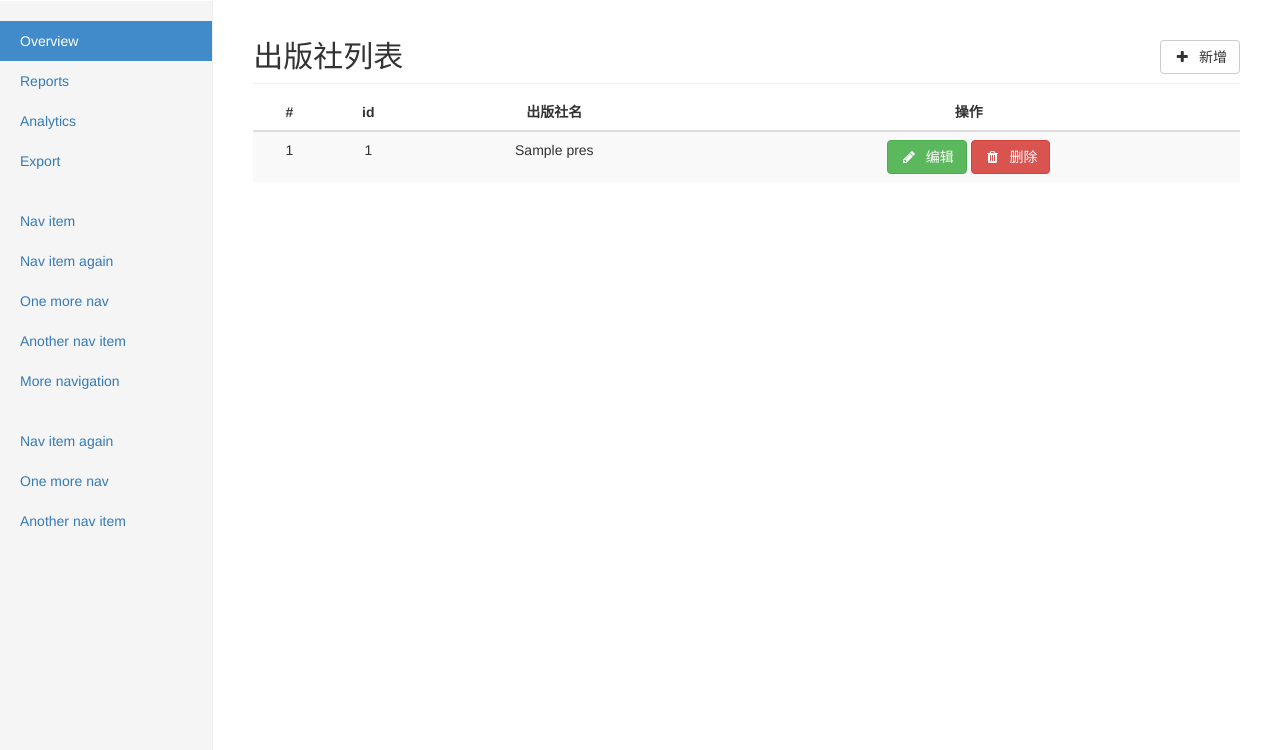
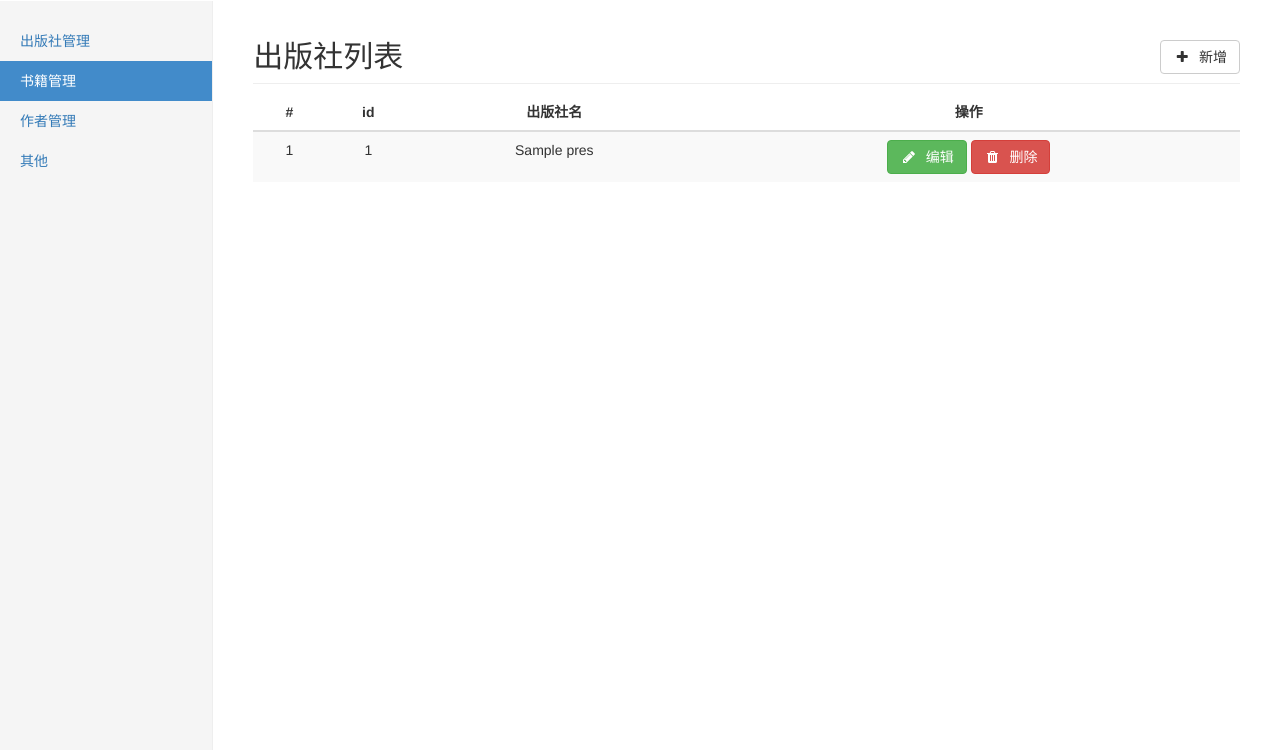
Before and after one commit to Benjamin142857/Web-Django, a Django app: page /press_list/ in a window 1280 px wide. Shown: the part 50-800 px from the top of the page. Run offline with Django 3.2, Linux system fonts and the light colour scheme; tables that the repository leaves empty hold one stand-in row (values such as "Sample post"); some libraries are stand-ins or nearby versions.

Commit message:
201905231230

```diff
--- a/Web_Django/urls.py
+++ b/Web_Django/urls.py
@@ -32,5 +32,5 @@ urlpatterns = [
 
 
     # 临时测试
-    url(r'^test/', app01.test),
+    url(r'^test1/', app01.test1),
 ]
--- a/app01/templatetags/app01_filter.py
+++ b/app01/templatetags/app01_filter.py
@@ -15,9 +15,7 @@ def add_str(value, string):
 
 
 @register.simple_tag()
-def join_str(*args, **kwargs):
-    print(args)
-    print(kwargs)
+def join_str(*args):
 
     ret = ''
 
@@ -27,5 +25,14 @@ def join_str(*args, **kwargs):
     return ret
 
 
+@register.inclusion_tag(filename='inclusion_tags/pagination.html')
+def pagination(page, now_page):
+    return {'page_list': range(1, page+1), 'now_page': now_page}
+
+
+@register.inclusion_tag(filename='inclusion_tags/left-menu.html')
+def left_menu(select):
+    return {'select': select}
+
 if __name__ == '__main__':
     pass
--- a/app01/views.py
+++ b/app01/views.py
@@ -1,27 +1,29 @@
 from django.shortcuts import render, HttpResponse, redirect
 from django.views import View
 from app01 import models as app01
-
+from utils import bjm
 
 def login(request):
     return render(request, 'login.html')
 
 
-def test(request):
-
+def test1(request):
+    page = 12
+    now_page = bjm.get_page(request.GET.get('page'), page)
     temp_lst = [str(i)*3 for i in range(16)]
 
-    ret_data = {
-        'name': 'benjamin',
-        'size': '12345678',
-        'list': [temp_lst[i:i+4] for i in range(len(temp_lst)) if i%4 == 0],
-    }
-    ret = render(request, 'test.html', ret_data)
-    ret2 = HttpResponse('forbid', status=404)
-    print(ret)
-    print(type(ret))
-    print(ret2)
-    print(type(ret2))
+    if now_page:
+        ret_data = {
+            'name': 'benjamin',
+            'size': '12345678',
+            'list': [temp_lst[i:i + 4] for i in range(len(temp_lst)) if i % 4 == 0],
+            'page': page,
+            'now_page': now_page,
+        }
+        ret = render(request, 'test1.html', ret_data)
+    else:
+        ret = HttpResponse('页面不存在', status=404)
+
     return ret
 
 
@@ -33,7 +35,7 @@ def press_list(request):
         'test': '2',
     }
 
-    return render(request, 'press_list.html', ret_data)
+    return render(request, 'press/press_list.html', ret_data)
 
 
 def press_edit(request):
@@ -52,7 +54,7 @@ def press_edit(request):
                 'name': press_obj.name,
             }
 
-            ret = render(request, 'press_edit.html', ret_data)
+            ret = render(request, 'press/press_edit.html', ret_data)
 
         # 不存在此ID的出版社
         else:
@@ -110,7 +112,7 @@ def press_add(request):
 
     # 出版社编辑页面GET请求
     if request.method == 'GET':
-        ret = render(request, 'press_add.html')
+        ret = render(request, 'press/press_add.html')
 
         return ret
 
--- /dev/null
+++ b/templates/base.html
@@ -0,0 +1,67 @@
+<!DOCTYPE html>
+<html lang="zh-CN">
+<head>
+    <meta charset="UTF-8">
+    <meta name="author" content="Benjamin142857">
+    <meta name="viewport" content="width=device-width, initial-scale=1, maximum-scale=1, user-scalable=no">
+
+    {% block page-head %}
+    {% endblock %}
+
+
+    {% load static %}
+    <link rel="stylesheet" href="{% get_static_prefix %}vendor/normalize.css">
+    <link rel="stylesheet" href="{% get_static_prefix %}vendor/bootstrap-3.3.7/css/bootstrap.min.css">
+    <link rel="stylesheet" href="{% get_static_prefix %}vendor/font-awesome-4.7.0/css/font-awesome.min.css">
+    <link rel="stylesheet" href="{% get_static_prefix %}press/css/dashboard.css">
+
+    {% block page-css %}
+    {% endblock %}
+</head>
+
+<body>
+    <nav class="navbar navbar-inverse navbar-fixed-top">
+        <div class="container-fluid">
+            <div class="navbar-header">
+                <button type="button" class="navbar-toggle collapsed" data-toggle="collapse" data-target="#navbar" aria-expanded="false" aria-controls="navbar">
+                    <span class="sr-only">Toggle navigation</span>
+                    <span class="icon-bar"></span>
+                    <span class="icon-bar"></span>
+                    <span class="icon-bar"></span>
+                </button>
+                <a class="navbar-brand" href="https://v3.bootcss.com/examples/dashboard/#">Bibrary 图书管理系统</a>
+            </div>
+            <div id="navbar" class="navbar-collapse collapse">
+                <ul class="nav navbar-nav navbar-right">
+                    <li><a href="https://v3.bootcss.com/examples/dashboard/#">Dashboard</a></li>
+                    <li><a href="https://v3.bootcss.com/examples/dashboard/#">Settings</a></li>
+                    <li><a href="https://v3.bootcss.com/examples/dashboard/#">Profile</a></li>
+                    <li><a href="https://v3.bootcss.com/examples/dashboard/#">Help</a></li>
+                </ul>
+                <form class="navbar-form navbar-right">
+                    <input type="text" class="form-control" placeholder="Search...">
+                </form>
+            </div>
+        </div>
+    </nav>
+
+    <div class="container-fluid">
+        <div class="row">
+            <div class="col-sm-3 col-md-2 sidebar">
+                {% load app01_filter %}
+                {% left_menu select=2 %}
+            </div>
+
+            <div class="col-sm-9 col-sm-offset-3 col-md-10 col-md-offset-2 main">
+                {% block page-main %}
+                {% endblock %}
+            </div>
+        </div>
+    </div>
+
+    <script src='{% get_static_prefix %}vendor/jquery-3.4.0.min.js'></script>
+    <script src='{% get_static_prefix %}vendor/bootstrap-3.3.7/js/bootstrap.min.js'></script>
+    {% block page-js %}
+    {% endblock %}
+</body>
+</html>
--- /dev/null
+++ b/templates/inclusion_tags/left-menu.html
@@ -0,0 +1,29 @@
+{% if select == 1 %}
+    <ul class="nav nav-sidebar">
+        <li class="active"><a>出版社管理</a></li>
+        <li><a href="#">书籍管理</a></li>
+        <li><a href="#">作者管理</a></li>
+        <li><a href="#">其他</a></li>
+    </ul>
+{% elif select == 2 %}
+    <ul class="nav nav-sidebar">
+        <li><a href="#">出版社管理</a>
+        <li class="active"><a>书籍管理</a></li>
+        <li><a href="#">作者管理</a></li>
+        <li><a href="#">其他</a></li>
+    </ul>
+{% elif select == 3 %}
+    <ul class="nav nav-sidebar">
+        <li><a>出版社管理</a></li>
+        <li><a href="#">书籍管理</a></li>
+        <li class="active"><a>作者管理</a></li>
+        <li><a href="#">其他</a></li>
+    </ul>
+{% elif select == 4 %}
+    <ul class="nav nav-sidebar">
+        <li><a>出版社管理</a></li>
+        <li><a href="#">书籍管理</a></li>
+        <li><a href="#">作者管理</a></li>
+        <li class="active"><a>其他</a></li>
+    </ul>
+{% endif %}
--- /dev/null
+++ b/templates/press/press_list.html
@@ -0,0 +1,54 @@
+{# press_list 出版社列表 #}
+{% extends 'base.html' %}
+
+{# head #}
+{% block page-head %}
+    <meta name="keywords" content="None">
+    <meta name="description" content="Just a test">
+    <link rel="icon" href="http://www.benjamin-stella.cn/static/other/favicon.ico" type="image/x-icon"/>
+    <title>Title</title>
+{% endblock %}
+
+{# static #}
+{% load static %}
+{% block page-css %}
+{% endblock %}
+{% block page-js %}
+{% endblock %}
+
+{# main #}
+{% block page-main %}
+    <h2 class="sub-header">出版社列表 <a href="/press_add/"><button class="btn pull-right btn-default"><i class="fa fa-plus fa-fw"></i>&nbsp; 新增</button></a></h2>
+    <div class="table-responsive">
+        <table class="table table-striped">
+            <thead>
+            <tr>
+                <th class="text-center">#</th>
+                <th class="text-center">id</th>
+                <th class="text-center">出版社名</th>
+                <th class="text-center">操作</th>
+            </tr>
+            </thead>
+            <tbody>
+            {% for press in press_qs %}
+                <tr class="text-center">
+                    <td>{{ forloop.counter }}</td>
+                    <td>{{ press.id }}</td>
+                    <td>{{ press.name }}</td>
+                    <td>
+                        <a href="/press_edit/?id={{ press.id }}" target="_self">
+                            <button class="btn btn-success"><i class="fa fa-pencil fa-fw" aria-hidden="true"></i>&nbsp;
+                                编辑
+                            </button>
+                        </a>
+                        <a href="/press_del/?id={{ press.id }}" target="_self">
+                            <button class="btn btn-danger"><i class="fa fa-trash fa-fw" aria-hidden="true"></i>&nbsp; 删除
+                            </button>
+                        </a>
+                    </td>
+                </tr>
+            {% endfor %}
+            </tbody>
+        </table>
+    </div>
+{% endblock %}
--- a/templates/press_list.html
+++ /dev/null
@@ -1,106 +0,0 @@
-<!DOCTYPE html>
-<html lang="zh-CN">
-<head>
-    <meta charset="UTF-8">
-    <meta name="author" content="Benjamin142857">
-    <meta name="keywords" content="None">
-    <meta name="description" content="Just a test">
-    <meta name="viewport" content="width=device-width, initial-scale=1, maximum-scale=1, user-scalable=no">
-    <link rel="icon" href="http://www.benjamin-stella.cn/static/other/favicon.ico" type="image/x-icon"/>
-    <title>Title</title>
-
-    <link rel="stylesheet" href="/static/vendor/normalize.css">
-    <link rel="stylesheet" href="/static/vendor/bootstrap-3.3.7/css/bootstrap.min.css">
-    <link rel="stylesheet" href="/static/vendor/font-awesome-4.7.0/css/font-awesome.min.css">
-    <link rel="stylesheet" href="/static/press_list/dashboard.css">
-</head>
-
-<body>
-
-    <nav class="navbar navbar-inverse navbar-fixed-top">
-        <div class="container-fluid">
-            <div class="navbar-header">
-                <button type="button" class="navbar-toggle collapsed" data-toggle="collapse" data-target="#navbar" aria-expanded="false" aria-controls="navbar">
-                    <span class="sr-only">Toggle navigation</span>
-                    <span class="icon-bar"></span>
-                    <span class="icon-bar"></span>
-                    <span class="icon-bar"></span>
-                </button>
-                <a class="navbar-brand" href="https://v3.bootcss.com/examples/dashboard/#">Bibrary 图书管理系统</a>
-            </div>
-            <div id="navbar" class="navbar-collapse collapse">
-                <ul class="nav navbar-nav navbar-right">
-                    <li><a href="https://v3.bootcss.com/examples/dashboard/#">Dashboard</a></li>
-                    <li><a href="https://v3.bootcss.com/examples/dashboard/#">Settings</a></li>
-                    <li><a href="https://v3.bootcss.com/examples/dashboard/#">Profile</a></li>
-                    <li><a href="https://v3.bootcss.com/examples/dashboard/#">Help</a></li>
-                </ul>
-                <form class="navbar-form navbar-right">
-                    <input type="text" class="form-control" placeholder="Search...">
-                </form>
-            </div>
-        </div>
-    </nav>
-
-    <div class="container-fluid">
-        <div class="row">
-            <div class="col-sm-3 col-md-2 sidebar">
-                <ul class="nav nav-sidebar">
-                    <li class="active"><a href="https://v3.bootcss.com/examples/dashboard/#">Overview <span class="sr-only">(current)</span></a>
-                    </li>
-                    <li><a href="https://v3.bootcss.com/examples/dashboard/#">Reports</a></li>
-                    <li><a href="https://v3.bootcss.com/examples/dashboard/#">Analytics</a></li>
-                    <li><a href="https://v3.bootcss.com/examples/dashboard/#">Export</a></li>
-                </ul>
-                <ul class="nav nav-sidebar">
-                    <li><a href="https://v3.bootcss.com/examples/dashboard/">Nav item</a></li>
-                    <li><a href="https://v3.bootcss.com/examples/dashboard/">Nav item again</a></li>
-                    <li><a href="https://v3.bootcss.com/examples/dashboard/">One more nav</a></li>
-                    <li><a href="https://v3.bootcss.com/examples/dashboard/">Another nav item</a></li>
-                    <li><a href="https://v3.bootcss.com/examples/dashboard/">More navigation</a></li>
-                </ul>
-                <ul class="nav nav-sidebar">
-                    <li><a href="https://v3.bootcss.com/examples/dashboard/">Nav item again</a></li>
-                    <li><a href="https://v3.bootcss.com/examples/dashboard/">One more nav</a></li>
-                    <li><a href="https://v3.bootcss.com/examples/dashboard/">Another nav item</a></li>
-                </ul>
-            </div>
-
-
-            <div class="col-sm-9 col-sm-offset-3 col-md-10 col-md-offset-2 main">
-
-                <h2 class="sub-header">出版社列表 <a href="/press_add/"><button class="btn pull-right btn-default"><i class="fa fa-plus fa-fw"></i>&nbsp; 新增</button></a></h2>
-                <div class="table-responsive">
-                    <table class="table table-striped">
-                        <thead>
-                        <tr>
-                            <th class="text-center">#</th>
-                            <th class="text-center">id</th>
-                            <th class="text-center">出版社名</th>
-                            <th class="text-center">操作</th>
-                        </tr>
-                        </thead>
-                        <tbody>
-                        {% for press in press_qs %}
-                            <tr class="text-center">
-                                <td>{{ forloop.counter }}</td>
-                                <td>{{ press.id }}</td>
-                                <td>{{ press.name }}</td>
-                                <td>
-                                    <a href="/press_edit/?id={{ press.id }}" target="_self"><button class="btn btn-success"><i class="fa fa-pencil fa-fw" aria-hidden="true"></i>&nbsp; 编辑</button></a>
-                                    <a href="/press_del/?id={{ press.id }}" target="_self"><button class="btn btn-danger"><i class="fa fa-trash fa-fw" aria-hidden="true"></i>&nbsp; 删除</button></a>
-                                </td>
-                            </tr>
-                        {% endfor %}
-                        </tbody>
-                    </table>
-                </div>
-            </div>
-        </div>
-    </div>
-
-    <script src='/static/vendor/jquery-3.4.0.min.js'></script>
-    <script src='/static/vendor/bootstrap-3.3.7/js/bootstrap.min.js'></script>
-
-</body>
-</html>
--- a/templates/test.html
+++ b/templates/test1.html
@@ -45,7 +45,7 @@
 
         <p>{% join_str name size %}</p>
 
-
+        {% pagination page now_page %}
 
     </div>
 
```
Also changed, not shown: templates/inclusion_tags/pagination.html (added, +22 -0 lines), templates/press/press_add.html (added, +31 -0 lines), templates/press/press_edit.html (added, +34 -0 lines), templates/press_add.html (deleted, +0 -89 lines), templates/press_edit.html (deleted, +0 -91 lines), utils/bjm.py (+11 -0 lines), stafile/press/css/dashboard.css (renamed from stafile/press_list/dashboard.css).
